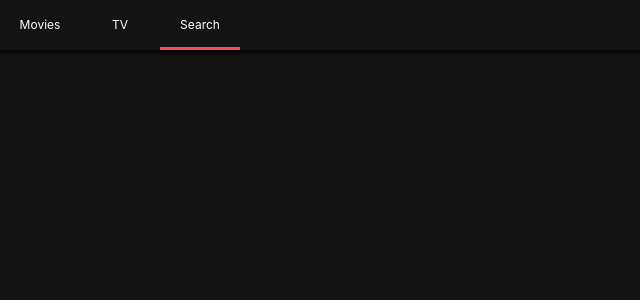
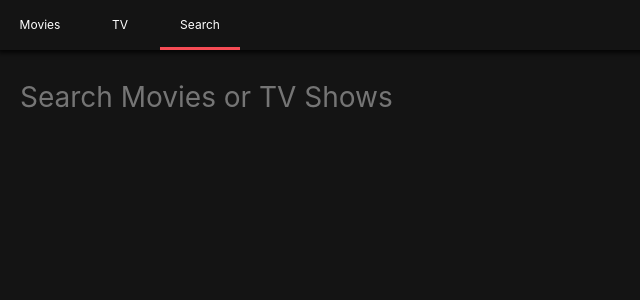
Before and after one commit to hyoungsp/screen-proximity, a React (Create React App) app: page /search in a window 1280 px wide. Shown: the top 300 px of the page, without its empty margins (0-640 px from the left). Built offline with nearby package versions, Linux system fonts and the light colour scheme.

Commit message:
error message component

```diff
--- a/public/index.html
+++ b/public/index.html
@@ -24,7 +24,7 @@
       work correctly both with client-side routing and a non-root public URL.
       Learn how to configure a non-root public URL by running `npm run build`.
     -->
-    <title>React App</title>
+    <title>Screen Proximity</title>
   </head>
   <body>
     <noscript>You need to enable JavaScript to run this app.</noscript>
--- /dev/null
+++ b/src/components/Loader.js
@@ -0,0 +1,18 @@
+import React from "react";
+import styled from "styled-components";
+
+const Container = styled.div`
+  height: 100vh;
+  width: 100vw;
+  display: flex;
+  justify-content: center;
+  font-size: 30px;
+`;
+
+export default () => (
+  <Container>
+    <span role='img' aria-label='Loading'>
+      ⏰
+    </span>
+  </Container>
+);
--- /dev/null
+++ b/src/components/Message.js
@@ -0,0 +1,26 @@
+import React from "react";
+import PropTypes from "prop-types";
+import styled from "styled-components";
+
+const Container = styled.div`
+  width: 100vw;
+  display: flext;
+  justify-content: center;
+`;
+
+const Text = styled.span`
+  color: ${(props) => props.color};
+`;
+
+const Message = ({ text, color }) => (
+  <Container>
+    <Text color={color}>{text}</Text>
+  </Container>
+);
+
+Message.propTypes = {
+  text: PropTypes.string.isRequired,
+  color: PropTypes.string.isRequired
+};
+
+export default Message;
--- a/src/components/Section.js
+++ b/src/components/Section.js
@@ -15,6 +15,9 @@
 
 const Grid = styled.div`
   margin-top: 25px;
+  display: grid;
+  grid-template-columns: repeat(auto-fill, 125px);
+  grid-gap: 25px;
 `;
 
 const Section = ({ title, children }) => (
--- a/src/routes/Home/HomeContainer.js
+++ b/src/routes/Home/HomeContainer.js
@@ -1,6 +1,7 @@
 import React from "react";
 import HomePresenter from "./HomePresenter";
 import { movieApi } from "../../api";
+import Error from "../../components/Message";
 
 export default class extends React.Component {
   state = {
--- a/src/routes/Home/HomePresenter.js
+++ b/src/routes/Home/HomePresenter.js
@@ -2,29 +2,40 @@
 import PropTypes from "prop-types";
 import styled from "styled-components";
 import Section from "../../components/Section";
+import Loader from "../../components/Loader";
+import Message from "../../components/Message";
 
 const Container = styled.div`
-  padding: 0px 10px;
+  padding: 0px 20px;
 `;
 
 const HomePresenter = ({ nowPlaying, popular, upcoming, loading, error }) =>
-  loading ? null : (
+  loading ? (
+    <Loader />
+  ) : (
     <Container>
       {nowPlaying && nowPlaying.length > 0 && (
         <Section title='Now Playing'>
-          {nowPlaying.map((movie) => movie.title)}
+          {nowPlaying.map((movie) => (
+            <span key={movie.id}>{movie.title}</span>
+          ))}
         </Section>
       )}
       {upcoming && upcoming.length > 0 && (
         <Section title='Upcoming Movies'>
-          {upcoming.map((movie) => movie.title)}
+          {upcoming.map((movie) => (
+            <span key={movie.id}>{movie.title}</span>
+          ))}
         </Section>
       )}
       {popular && popular.length > 0 && (
         <Section title='Popular Movies'>
-          {popular.map((movie) => movie.title)}
+          {popular.map((movie) => (
+            <span key={movie.id}>{movie.title}</span>
+          ))}
         </Section>
       )}
+      {error && <Message color={"#e74c3c"} text={error} />}
     </Container>
   );
 
--- a/src/routes/Search/SearchContainer.js
+++ b/src/routes/Search/SearchContainer.js
@@ -1,6 +1,7 @@
 import React from "react";
 import SearchPresenter from "./SearchPresenter";
 import { movieApi, tvApi } from "../../api";
+import Error from "../../components/Message";
 
 export default class extends React.Component {
   state = {
@@ -11,11 +12,19 @@
     error: null
   };
 
-  handleSubmit = () => {
+  handleSubmit = (event) => {
+    event.preventDefault();
     const { searchTerm } = this.state;
     if (searchTerm !== "") {
       this.searchByTerm();
     }
+  };
+
+  updateTerm = (event) => {
+    const {
+      target: { value }
+    } = event;
+    this.setState({ searchTerm: value });
   };
 
   searchByTerm = async () => {
@@ -28,9 +37,12 @@
       const {
         data: { results: tvResults }
       } = await tvApi.search(searchTerm);
-      this.setState({ movieResults, tvResults });
+      this.setState({
+        movieResults,
+        tvResults
+      });
     } catch {
-      this.setState({ error: "Can't find the results." });
+      this.setState({ error: "Can't find results." });
     } finally {
       this.setState({ loading: false });
     }
@@ -42,10 +54,11 @@
       <SearchPresenter
         movieResults={movieResults}
         tvResults={tvResults}
-        searchTerm={searchTerm}
         loading={loading}
         error={error}
+        searchTerm={searchTerm}
         handleSubmit={this.handleSubmit}
+        updateTerm={this.updateTerm}
       />
     );
   }
--- a/src/routes/Search/SearchPresenter.js
+++ b/src/routes/Search/SearchPresenter.js
@@ -1,6 +1,24 @@
 import React from "react";
 import PropTypes from "prop-types";
 import styled from "styled-components";
+import Loader from "../../components/Loader";
+import Section from "../../components/Section";
+import Message from "../../components/Message";
+
+const Container = styled.div`
+  padding: 0px 20px;
+`;
+
+const Form = styled.form`
+  margin-bottom: 50px;
+  width: 100%;
+`;
+
+const Input = styled.input`
+  all: unset;
+  font-size: 28px;
+  width: 100%;
+`;
 
 const SearchPresenter = ({
   movieResults,
@@ -8,8 +26,46 @@
   loading,
   error,
   searchTerm,
-  handleSubmit
-}) => null;
+  handleSubmit,
+  updateTerm
+}) => (
+  <Container>
+    <Form onSubmit={handleSubmit}>
+      <Input
+        placeholder='Search Movies or TV Shows'
+        value={searchTerm}
+        onChange={updateTerm}
+      />
+    </Form>
+    {loading ? (
+      <Loader />
+    ) : (
+      <>
+        {movieResults && movieResults.length > 0 && (
+          <Section title='Movie Results'>
+            {movieResults.map((movie) => (
+              <span key={movie.id}>{movie.name}</span>
+            ))}
+          </Section>
+        )}
+        {tvResults && tvResults.length > 0 && (
+          <Section title='TV Show Results'>
+            {tvResults.map((show) => (
+              <span key={show.id}>{show.name}</span>
+            ))}
+          </Section>
+        )}
+        {error && <Message color={"#e74c3c"} text={error} />}
+        {tvResults &&
+          movieResults &&
+          tvResults.length === 0 &&
+          movieResults.length === 0 && (
+            <Message text='Nothing found 😰' color='#95a5a6' />
+          )}
+      </>
+    )}
+  </Container>
+);
 
 SearchPresenter.propTypes = {
   movieResults: PropTypes.array,
@@ -17,7 +73,8 @@
   loading: PropTypes.bool.isRequired,
   error: PropTypes.string,
   searchTerm: PropTypes.string,
-  handleSubmit: PropTypes.func.isRequired
+  handleSubmit: PropTypes.func.isRequired,
+  updateTerm: PropTypes.func.isRequired
 };
 
 export default SearchPresenter;
--- a/src/routes/TV/TVContainer.js
+++ b/src/routes/TV/TVContainer.js
@@ -1,6 +1,7 @@
 import React from "react";
 import TVPresenter from "./TVPresenter";
 import { tvApi } from "../../api";
+import Error from "../../components/Message";
 
 export default class extends React.Component {
   state = {
--- a/src/routes/TV/TVPresenter.js
+++ b/src/routes/TV/TVPresenter.js
@@ -1,9 +1,43 @@
 import React from "react";
 import PropTypes from "prop-types";
 import styled from "styled-components";
+import Section from "../../components/Section";
+import Loader from "../../components/Loader";
+import Message from "../../components/Message";
+
+const Container = styled.div`
+  padding: 0 20px;
+`;
 
 const TVPresenter = ({ topRated, popular, airingToday, loading, error }) =>
-  null;
+  loading ? (
+    <Loader />
+  ) : (
+    <Container>
+      {topRated && topRated.length > 0 && (
+        <Section title='Top Rated Shows'>
+          {topRated.map((show) => (
+            <span key={show.id}>{show.name}</span>
+          ))}
+        </Section>
+      )}
+      {popular && popular.length > 0 && (
+        <Section title='Popular Shows'>
+          {popular.map((show) => (
+            <span key={show.id}>{show.name}</span>
+          ))}
+        </Section>
+      )}
+      {airingToday && airingToday.length > 0 && (
+        <Section title='Airing Today'>
+          {airingToday.map((show) => (
+            <span key={show.id}>{show.name}</span>
+          ))}
+        </Section>
+      )}
+      {error && <Message color={"#e74c3c"} text={error} />}
+    </Container>
+  );
 
 TVPresenter.propTypes = {
   topRated: PropTypes.array,
```
